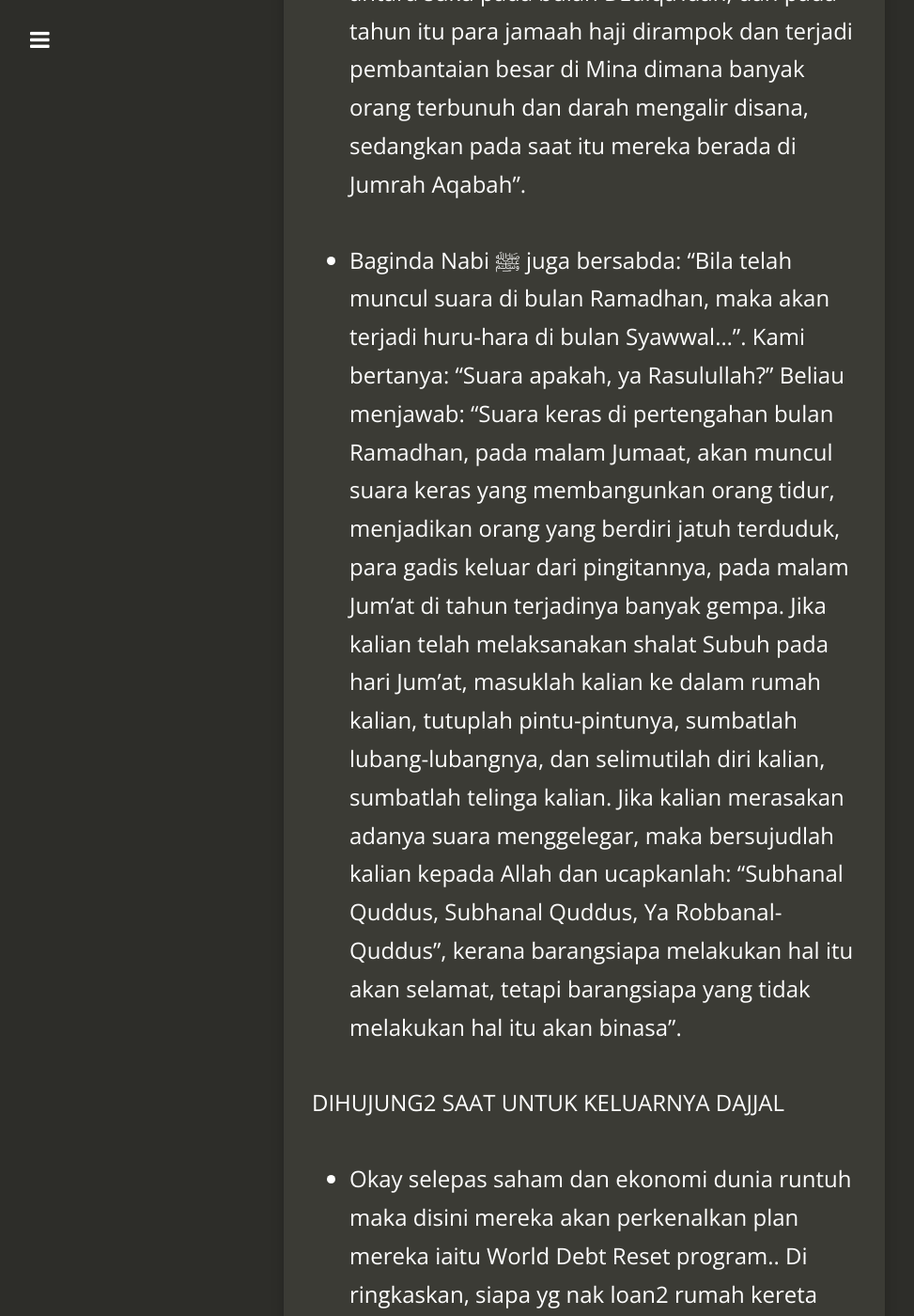
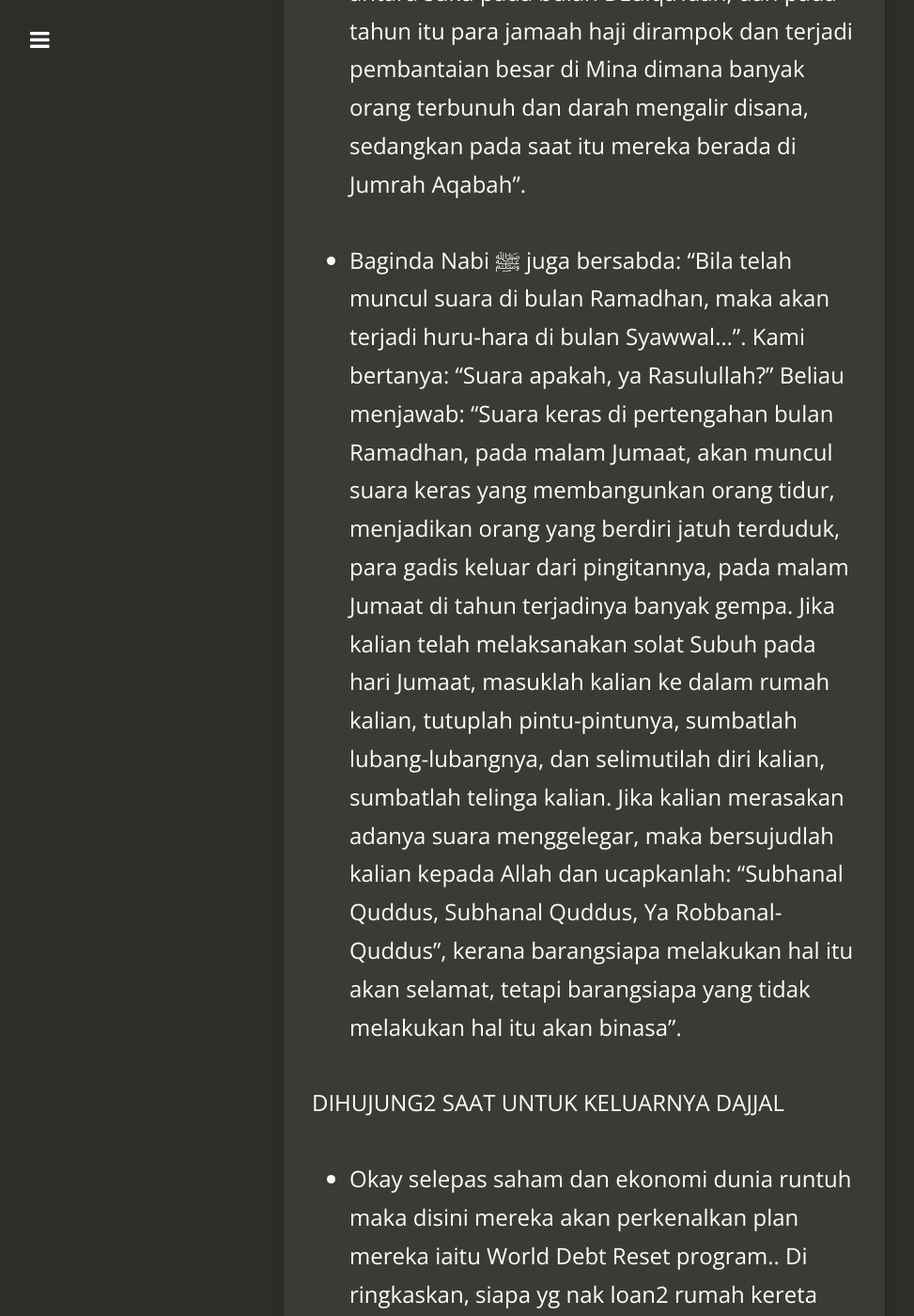
Before and after one commit to kedamaian/swsyafiq, a Jekyll site: the page built from _posts/2020-12-25-the-great-reset-world-economic-forum.md, in a window 1280 px wide and 1400 px high, scrolled down 5242 px. Shown: the whole window at 94% size, without its empty margins (18-991 px from the left). Built offline with Jekyll 4.4.1, drawn with Linux system fonts in a browser that asks for light colours; nearby versions of some CDN libraries; comment, search, counter and statistics services are not loaded.

Commit message:
Update 2020-12-25-the-great-reset-world-economic-forum.md

```diff
--- a/_posts/2020-12-25-the-great-reset-world-economic-forum.md
+++ b/_posts/2020-12-25-the-great-reset-world-economic-forum.md
@@ -44,7 +44,7 @@
 "Akan ada suara dahsyat di bulan Ramadhan, huru-hara di bulan Syawwal, konflik antara suku pada bulan Dzulqa'idah, dan pada tahun itu para jamaah haji dirampok dan terjadi pembantaian besar di Mina dimana banyak orang terbunuh dan darah mengalir disana, sedangkan pada saat itu mereka berada di Jumrah Aqabah".
 
 - Baginda Nabi ﷺ juga bersabda:
-"Bila telah muncul suara di bulan Ramadhan, maka akan terjadi huru-hara di bulan Syawwal...". Kami bertanya: "Suara apakah, ya Rasulullah?" Beliau menjawab: "Suara keras di pertengahan bulan Ramadhan, pada malam Jumaat, akan muncul suara keras yang membangunkan orang tidur, menjadikan orang yang berdiri jatuh terduduk, para gadis keluar dari pingitannya, pada malam Jum'at di tahun terjadinya banyak gempa. Jika kalian telah melaksanakan shalat Subuh pada hari Jum'at, masuklah kalian ke dalam rumah kalian, tutuplah pintu-pintunya, sumbatlah lubang-lubangnya, dan selimutilah diri kalian, sumbatlah telinga kalian. Jika kalian merasakan adanya suara menggelegar, maka bersujudlah kalian kepada Allah dan ucapkanlah: "Subhanal Quddus, Subhanal Quddus, Ya Robbanal-Quddus", kerana barangsiapa melakukan hal itu akan selamat, tetapi barangsiapa yang tidak melakukan hal itu akan binasa".
+"Bila telah muncul suara di bulan Ramadhan, maka akan terjadi huru-hara di bulan Syawwal...". Kami bertanya: "Suara apakah, ya Rasulullah?" Beliau menjawab: "Suara keras di pertengahan bulan Ramadhan, pada malam Jumaat, akan muncul suara keras yang membangunkan orang tidur, menjadikan orang yang berdiri jatuh terduduk, para gadis keluar dari pingitannya, pada malam Jumaat di tahun terjadinya banyak gempa. Jika kalian telah melaksanakan solat Subuh pada hari Jumaat, masuklah kalian ke dalam rumah kalian, tutuplah pintu-pintunya, sumbatlah lubang-lubangnya, dan selimutilah diri kalian, sumbatlah telinga kalian. Jika kalian merasakan adanya suara menggelegar, maka bersujudlah kalian kepada Allah dan ucapkanlah: "Subhanal Quddus, Subhanal Quddus, Ya Robbanal-Quddus", kerana barangsiapa melakukan hal itu akan selamat, tetapi barangsiapa yang tidak melakukan hal itu akan binasa".
 
 
 
```
